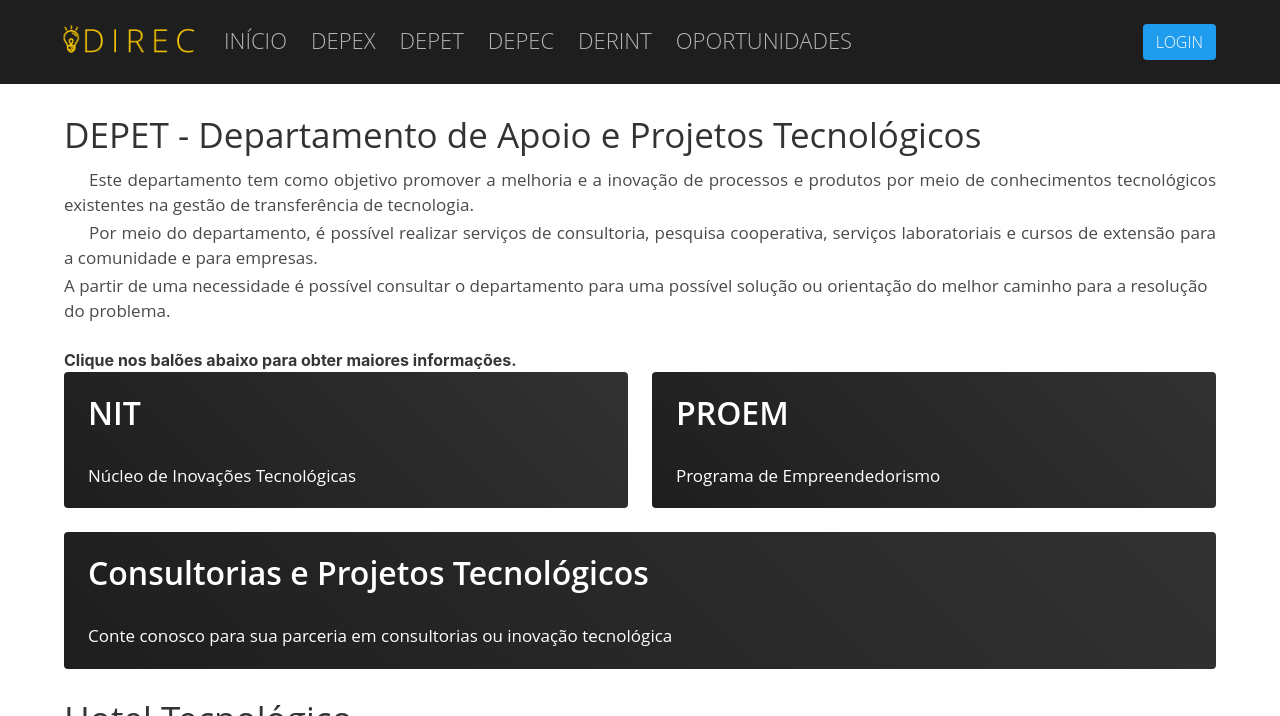
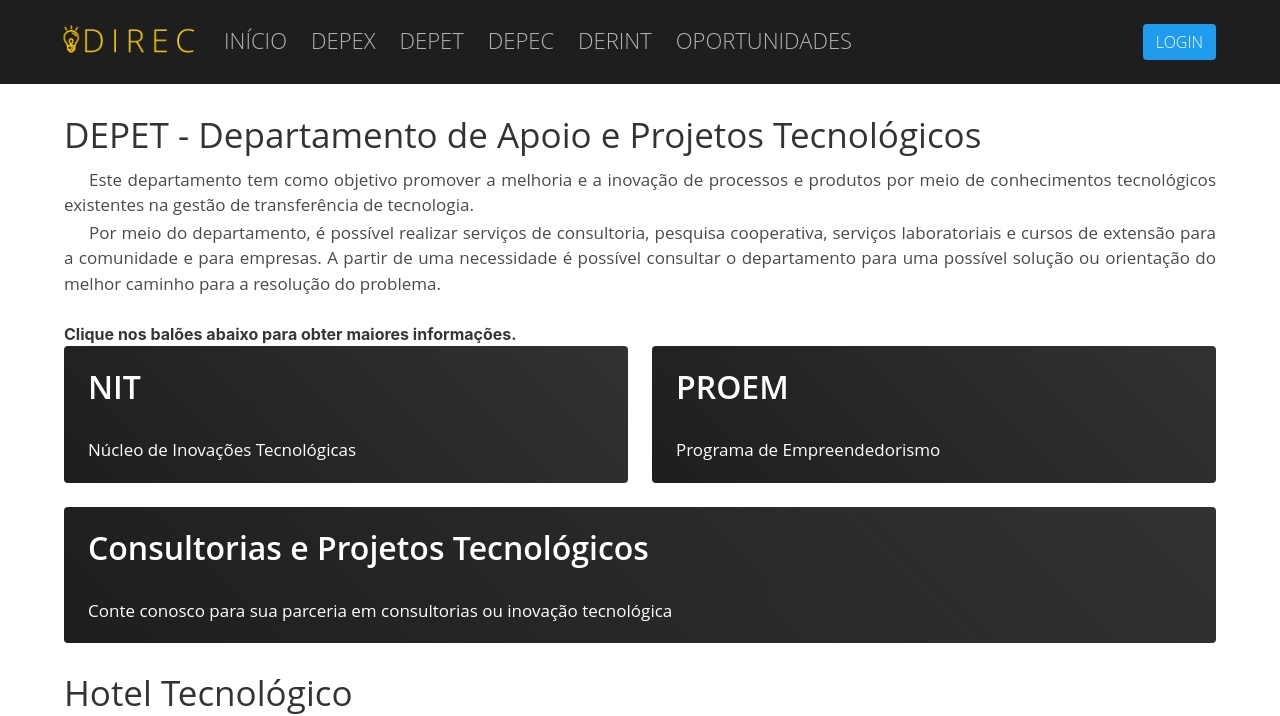
Before and after one commit to UTFPR-SH/direc, a Jekyll site: the page built from html/depet.html, in a window 1280 px wide and 900 px high, cut to the strip 0-716 px from the top of the window. Built offline with Jekyll 4.4.1, drawn with Linux system fonts in a browser that asks for light colours.

Commit message:
Add small gap on top of the tiles
Signed-off-by: Rafael Campos Nunes <rafaelnunes@engineer.com>

```diff
--- a/html/depet.html
+++ b/html/depet.html
@@ -18,17 +18,14 @@
       Este departamento tem como objetivo promover a melhoria e a inovação de processos e produtos por meio de conhecimentos tecnológicos existentes na gestão de transferência de tecnologia.
     </p>
     <p class="text">
-      Por meio do departamento, é possível realizar serviços de consultoria, pesquisa cooperativa, serviços laboratoriais e cursos de extensão para a comunidade e para empresas.
-    </p>
-    <p class="depet">
-      A partir de uma necessidade é possível consultar o departamento para uma possível solução ou orientação do melhor caminho para a resolução do problema.
+      Por meio do departamento, é possível realizar serviços de consultoria, pesquisa cooperativa, serviços laboratoriais e cursos de extensão para a comunidade e para empresas. A partir de uma necessidade é possível consultar o departamento para uma possível solução ou orientação do melhor caminho para a resolução do problema.
     </p>
   </div>
 </div>
 
 <strong class="gap-medium-top">Clique nos balões abaixo para obter maiores informações.</strong>
 
-<div class="tile is-ancestor">
+<div class="tile is-ancestor gap-small-top">
   <div class="tile is-vertical">
     <div class="tile">
       <div class="tile is-parent">
```
